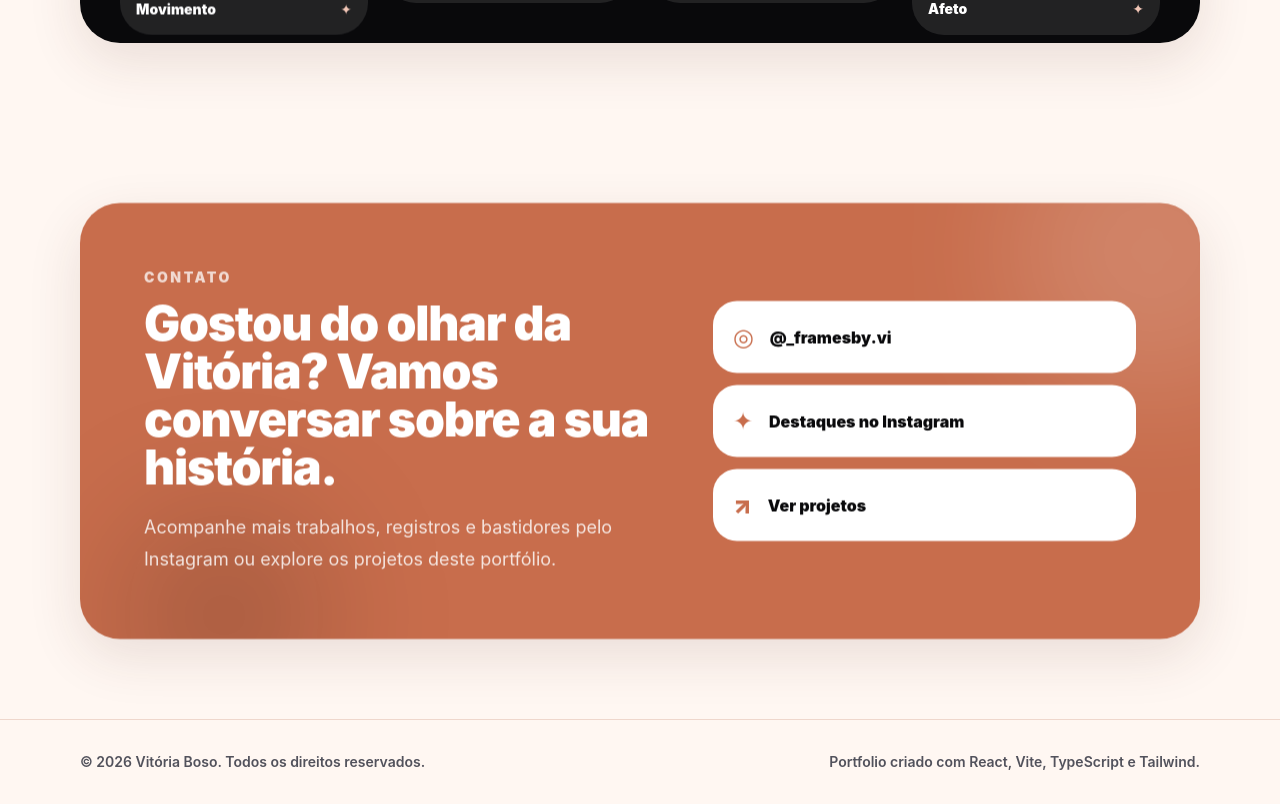
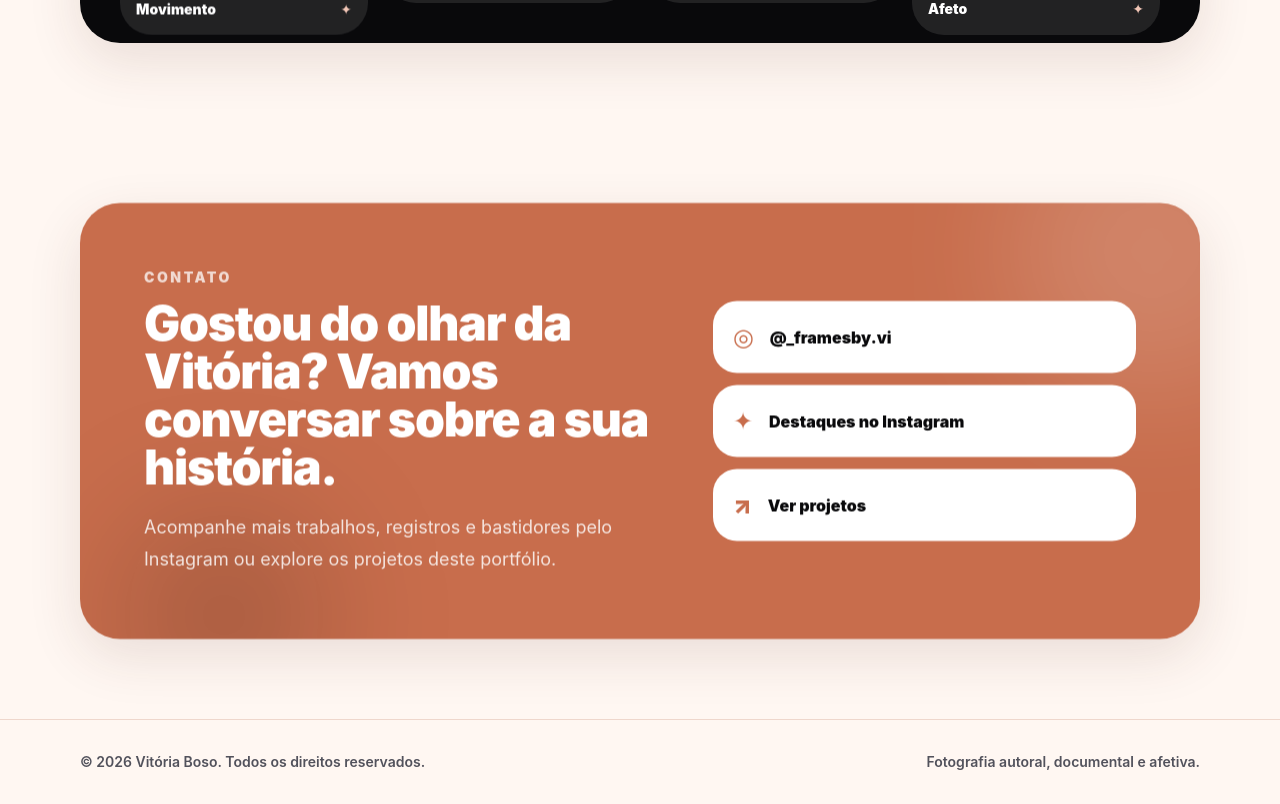
Before and after one commit to marlouun/portfolio-vitoria-boso, a React (Vite) app: page / in a window 1280 px wide. Shown: the part 3437-4241 px from the top of the page. Built offline with nearby package versions, Linux system fonts and the light colour scheme.

Commit message:
content: ajusta assinatura do rodape

```diff
--- a/src/components/Footer.tsx
+++ b/src/components/Footer.tsx
@@ -5,7 +5,7 @@ export function Footer() {
     <footer className="border-t border-[#efd7cc] py-8">
       <div className="container-page flex flex-col gap-3 text-sm font-semibold text-zinc-600 sm:flex-row sm:items-center sm:justify-between">
         <p>© {new Date().getFullYear()} {profile.name}. Todos os direitos reservados.</p>
-        <p>Portfolio criado com React, Vite, TypeScript e Tailwind.</p>
+        <p>Fotografia autoral, documental e afetiva.</p>
       </div>
     </footer>
   );
```
